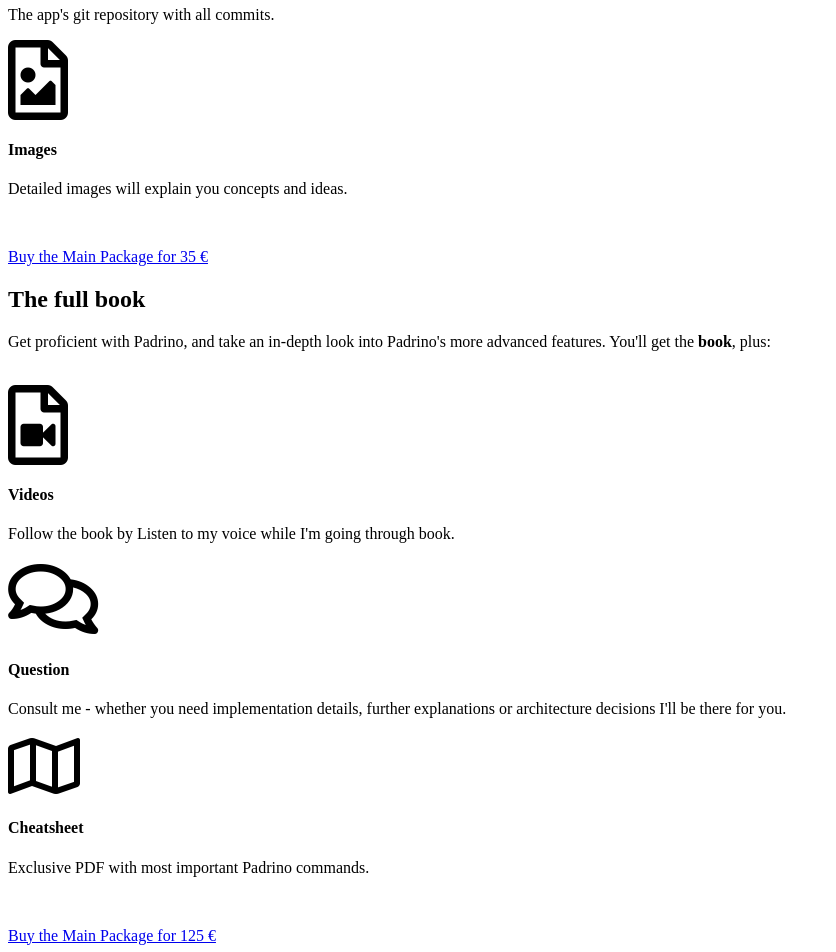
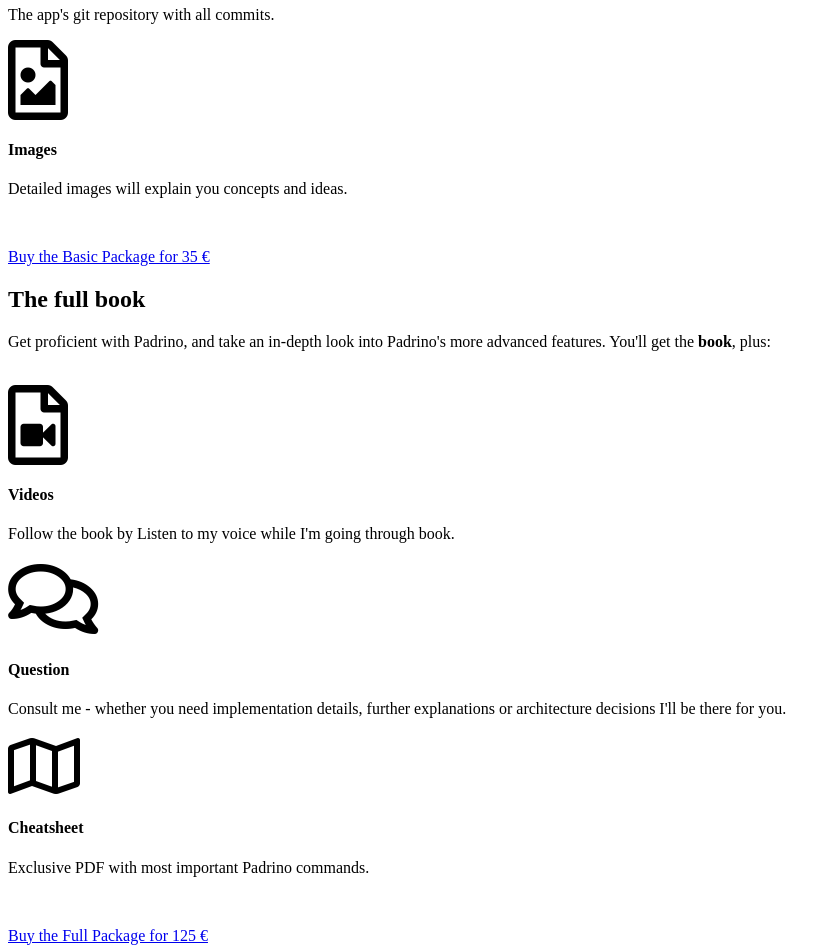
Before and after one commit to padrinobook/padrinobook.com, a Jekyll site: the page built from packages.md, in a window 1280 px wide. Shown: the part 1084-2036 px from the top of the page, without its empty margins (0-836 px from the left). Built offline with Jekyll 4.4.1, drawn with Linux system fonts in a browser that asks for light colours; nearby versions of some CDN libraries; Markdown is read by kramdown in place of the engine named in the settings.

Commit message:
Correct names for packages

```diff
--- a/packages.md
+++ b/packages.md
@@ -72,7 +72,7 @@ The book comes in two different flavors. Pick the one that fits best to you!
   <div class="columns">
     <div class="column is-12">
       <p class="center">
-        <a class="button is-light is-large" href="https://www.softcover.io/buy/wikimatze/padrinobook?option=ebooks">Buy the Main Package for 35 €</a>
+        <a class="button is-light is-large" href="https://www.softcover.io/buy/wikimatze/padrinobook?option=ebooks">Buy the Basic Package for 35 €</a>
       </p>
     </div>
   </div>
@@ -133,7 +133,7 @@ The book comes in two different flavors. Pick the one that fits best to you!
   <div class="columns">
     <div class="column is-12">
       <p class="center">
-        <a class="button is-light is-large" href="https://www.softcover.io/buy/wikimatze/padrinobook?option=all">Buy the Main Package for 125 €</a>
+        <a class="button is-light is-large" href="https://www.softcover.io/buy/wikimatze/padrinobook?option=all">Buy the Full Package for 125 €</a>
       </p>
     </div>
   </div>
```
Also changed, not shown: index.md (+1 -1 lines).
